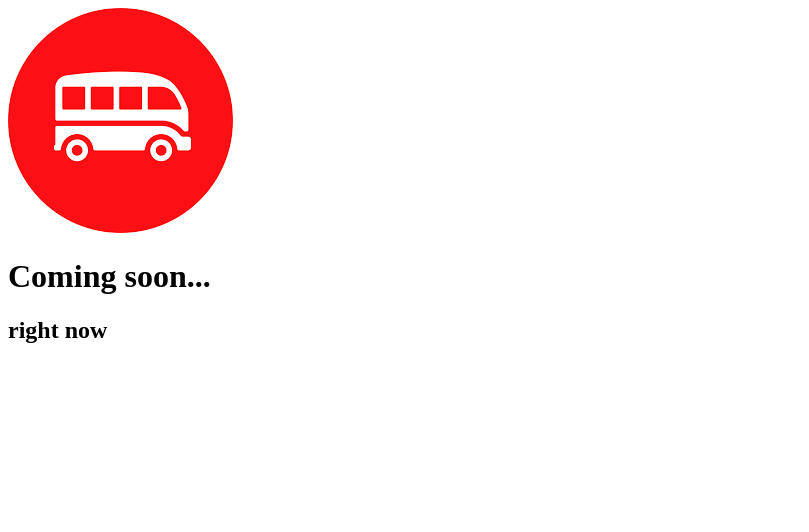
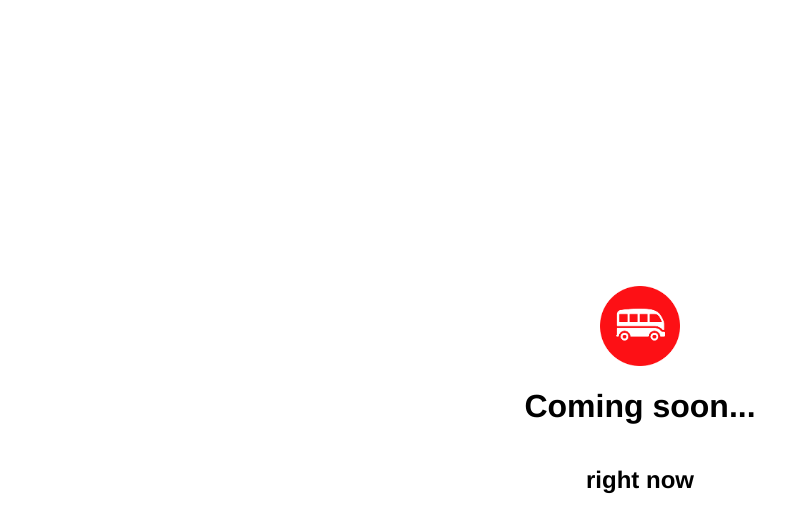
Before and after one commit to cowza1/git-101, a plain HTML site: page index.html in a window 1280 px wide. Shown: the whole page, without its empty margins (0-809 px from the left). Drawn offline with Linux system fonts and the light colour scheme.

Commit message:
Centered image and tagline

```diff
--- a/index.html
+++ b/index.html
@@ -3,14 +3,16 @@
 <head>
 	<meta charset="utf-8">
 	<meta name="viewport" content="width=device-width, initial-scale=1">
+	<link rel="stylesheet" type="text/css" href="style.css">
 	<title>
 	</title>
 </head>
 <body>
-	<img src="logo.png">
+	<div id="container">
+	<img id="logo" src="logo.png">
 	<h1>Coming soon...</h1>
 	<h2>right now</h2>
-
+</div>
 
 </body>
 </html>
--- /dev/null
+++ b/style.css
@@ -0,0 +1,17 @@
+body{
+	margin: 0;
+	font-family: helvetica;
+}
+
+#logo{
+	height: 80px;
+	width: 80px;
+}
+
+#container {
+	display: flex;
+	align-items: center;
+	justify-content: center;
+	height: 100vh;
+	flex-direction: column;
+}
```
